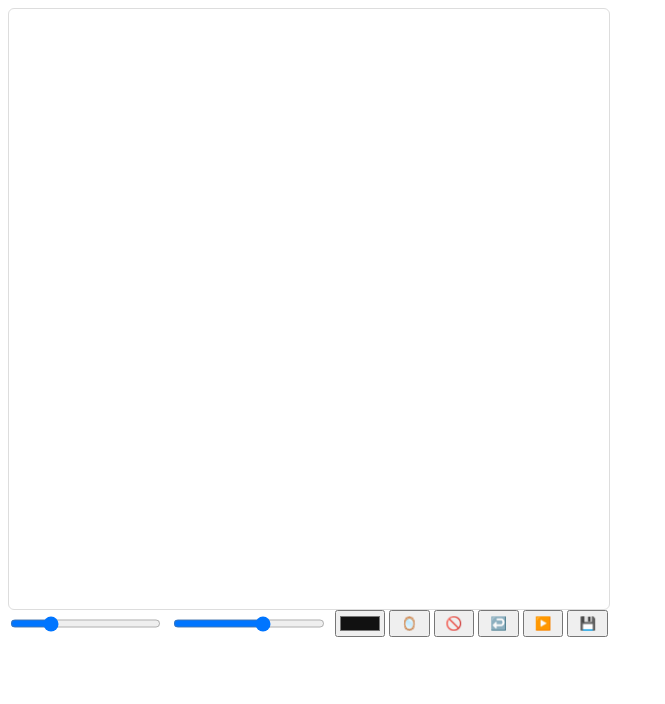
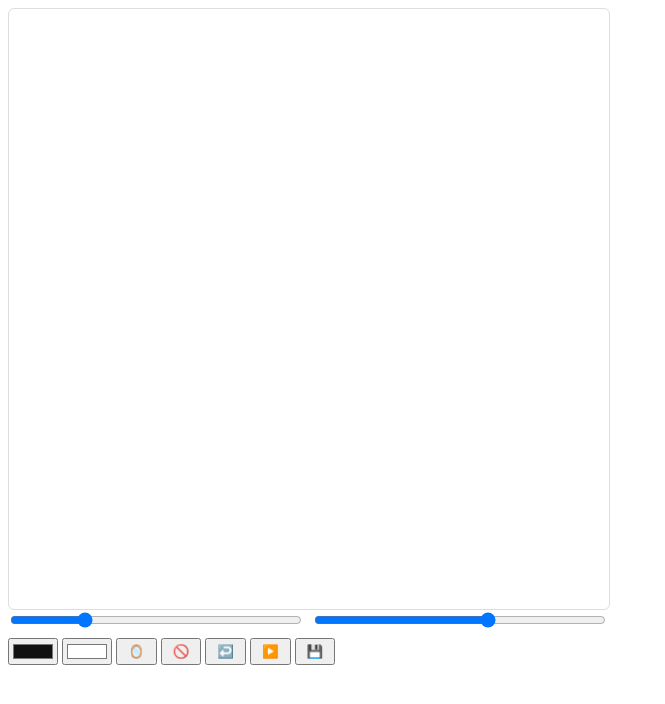
Before and after one commit to jeremy46231/how-we-line, a Svelte app: page / in a window 1280 px wide. Shown: the top 704 px of the page, without its empty margins (0-665 px from the left). Built offline with nearby package versions, Linux system fonts and the light colour scheme.

Commit message:
add background color

```diff
--- a/src/DrawingCanvas.svelte
+++ b/src/DrawingCanvas.svelte
@@ -12,6 +12,8 @@
 
   let isDrawing = $state(false)
   let color = $state('#111111')
+  // Background color of the canvas
+  let backgroundColor = $state('#ffffff')
 
   const symmetrySettings = [
     { // no symmetry
@@ -280,7 +282,8 @@
     const paths = strokePaths
       .map((d) => `<path d="${d}" fill="${color}" fill-rule="nonzero"/>`)
       .join('')
-    return `<svg xmlns="http://www.w3.org/2000/svg" width="${size}" height="${size}" viewBox="0 0 ${size} ${size}">${paths}</svg>`
+    const bg = `<rect width="100%" height="100%" fill="${backgroundColor}" />`
+    return `<svg xmlns="http://www.w3.org/2000/svg" width="${size}" height="${size}" viewBox="0 0 ${size} ${size}">${bg}${paths}</svg>`
   }
   function downloadSvg() {
     const svgString = getSvgString()
@@ -301,7 +304,7 @@
     class="drawing-canvas-svg"
     bind:this={svgEl}
     viewBox="0 0 {size} {size}"
-    style="border:1px solid #ddd; border-radius:6px;"
+  style="border:1px solid #ddd; border-radius:6px; background:{backgroundColor};"
     onpointerdown={handlePointerDown}
     onpointermove={handlePointerMove}
     onpointerup={handlePointerUp}
@@ -334,6 +337,7 @@
 
     <div class="controls-buttons">
       <input type="color" bind:value={color} disabled={isAnimating} />
+  <input type="color" bind:value={backgroundColor} disabled={isAnimating} title="Background color" />
       <button onclick={incrementSymmetry} disabled={isAnimating}>🪞</button>
       <button onclick={clear} disabled={isAnimating}>🚫</button>
       <button onclick={undo} disabled={isAnimating}>↩️</button>
```
